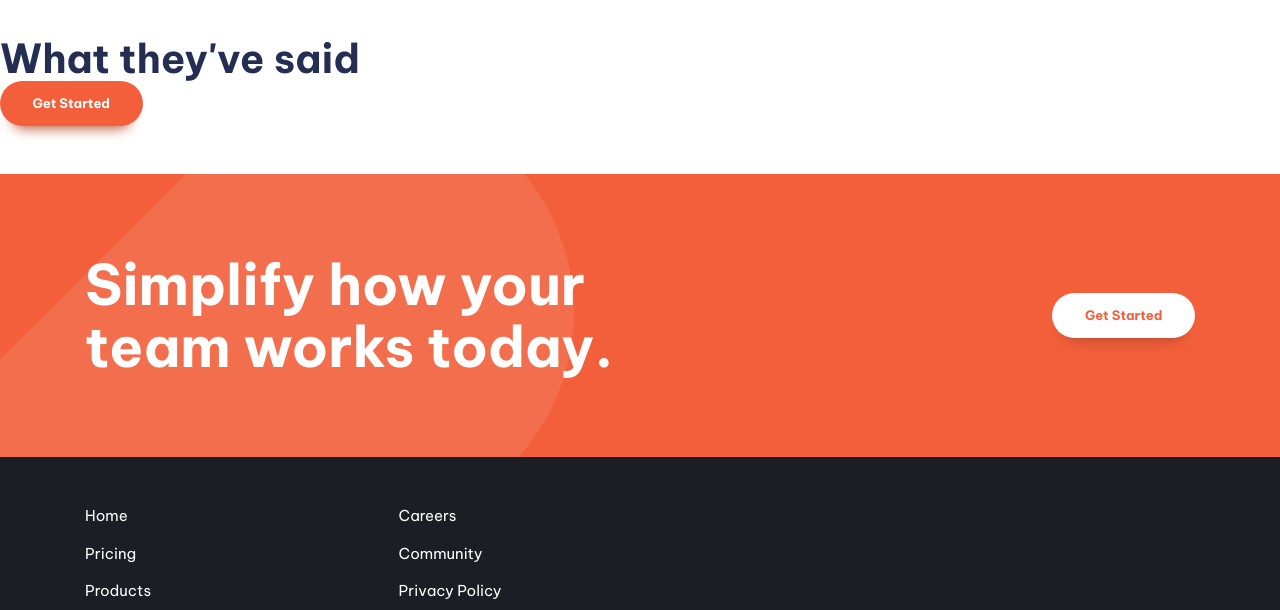
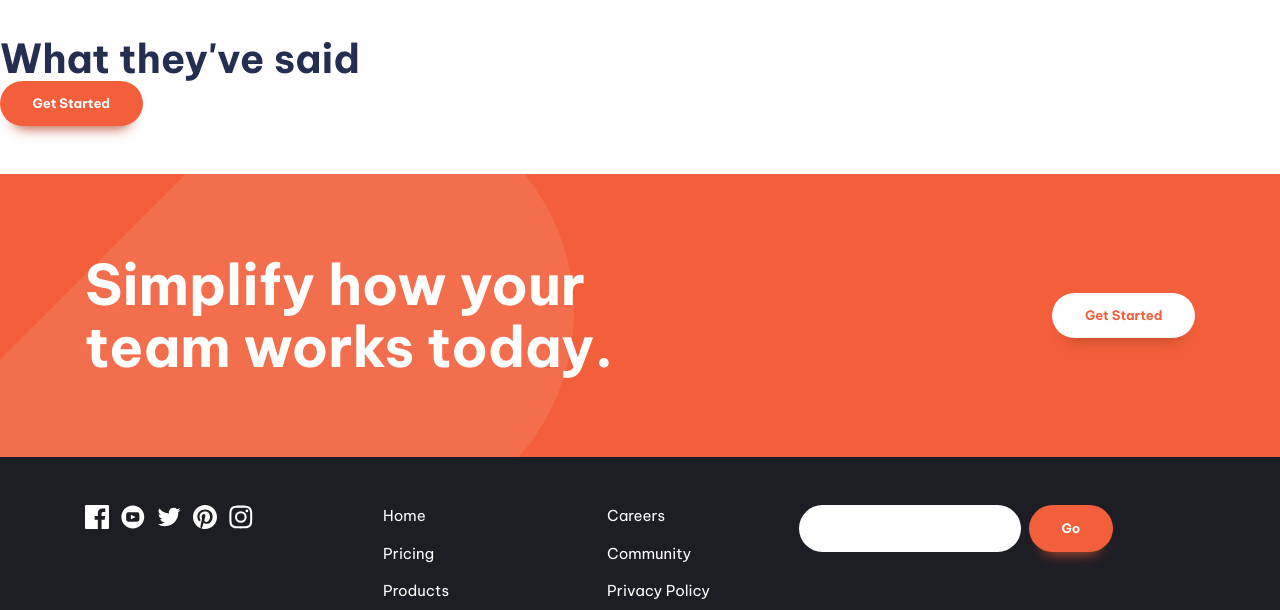
Before and after one commit to tgoldenphoenix/FrontendMentor_Manage_LandingPage, a website built with Vite: page index.html in a window 1280 px wide. Shown: the part 1397-2007 px from the top of the page. Built offline with nearby package versions, Linux system fonts and the light colour scheme.

Commit message:
kimphuong

```diff
--- a/index.html
+++ b/index.html
@@ -6,7 +6,7 @@
 
   <link rel="icon" type="image/png" sizes="32x32" href="./images/favicon-32x32.png">
 
-  <title>Frontend Mentor | Manage landing page</title>
+  <title>(An Hao) Frontend Mentor | Manage landing page</title>
   <link rel="preconnect" href="https://fonts.googleapis.com">
   <link rel="preconnect" href="https://fonts.gstatic.com" crossorigin>
   <link href="https://fonts.googleapis.com/css2?family=Be+Vietnam+Pro:wght@400;500;700&display=swap" rel="stylesheet">
@@ -125,7 +125,7 @@
 
     <footer class="primary-footer | padding-block-700 bg-neutral-900 text-neutral-100">
         <div class="container">
-          <div class="even-columns">
+          <div class="primary-footer-wrapper">
             <div class="primary-footer-logo-social">
               <a href="#" aria-label="home">
                 <svg class="logo" width="146" height="24">
@@ -162,7 +162,7 @@
               </ul>
 
             </div>
-            <div>
+            <div class="primary-footer-nav">
               <nav class="footer-nav">
                 <ul class="flow" style="--flow-spacer: 1em" aria-label="Footer" role="list">
                   <li><a href="#">Home</a></li>
@@ -175,12 +175,12 @@
                 </ul>
               </nav>
             </div>
-            <div>
+            <div class="primary-footer-form">
               <form action="">
                 <input type="email">
-                <button class="button">Go</button>
-                <p>Copyright 2020. All Rights Reserved</p>
+                <button class="button" data-shadow="none">Go</button>
               </form>
+              <p>Copyright 2020. All Rights Reserved</p>
             </div>
           </div>
         </div>
```
